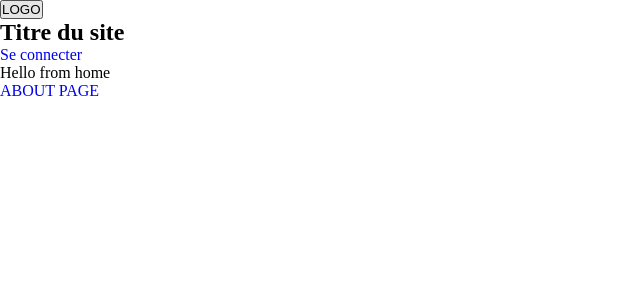
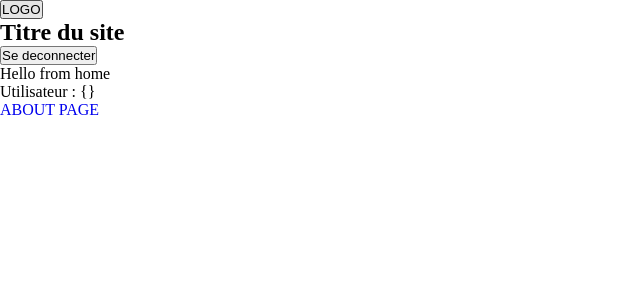
Before and after one commit to teovlt/my-project-client, a Vue app: page / in a window 1280 px wide. Shown: the top 300 px of the page, without its empty margins (0-640 px from the left). Built offline with nearby package versions, Linux system fonts and the light colour scheme; no server answers.

Commit message:
push problem into new branch

```diff
--- a/package.json
+++ b/package.json
@@ -10,7 +10,8 @@
   "dependencies": {
     "axios": "^1.5.1",
     "vue": "^3.3.4",
-    "vue-router": "^4.2.4"
+    "vue-router": "^4.2.4",
+    "vuex": "^4.1.0"
   },
   "devDependencies": {
     "@vitejs/plugin-vue": "^4.3.4",
--- a/src/components/Navbar.vue
+++ b/src/components/Navbar.vue
@@ -2,6 +2,22 @@
   <header>
     <button>LOGO</button>
     <h2>Titre du site</h2>
-    <router-link to="/login">Se connecter</router-link>
+    <button @click="disconnect()">Se deconnecter</button>
   </header>
 </template>
+
+<script>
+export default {
+  name: 'Navbar',
+  data: () => ({
+    msg: 'cc',
+  }),
+  methods: {
+    async disconnect() {
+      await this.$store.dispatch('logout').then(() => {
+        this.$router.push('/')
+      })
+    },
+  },
+}
+</script>
--- a/src/main.js
+++ b/src/main.js
@@ -3,9 +3,11 @@ import './assets/main.css'
 import { createApp } from 'vue'
 import App from './App.vue'
 import router from './router/routes'
+import store from './store'
 
 const app = createApp(App)
 
+app.use(store)
 app.use(router)
 
 app.mount('#app')
--- /dev/null
+++ b/src/store/actions.js
@@ -0,0 +1,5 @@
+export default {
+  setUser({ commit }, user) {
+    commit('SET_USER', user)
+  },
+}
--- /dev/null
+++ b/src/store/getters.js
@@ -0,0 +1,6 @@
+export default {
+  getUser(state) {
+    console.log('Je recupere lutilisateur' + state.user)
+    return state.user
+  },
+}
--- /dev/null
+++ b/src/store/index.js
@@ -0,0 +1,12 @@
+import { createStore } from 'vuex'
+import state from './state'
+import mutations from './mutations'
+import actions from './actions'
+import getters from './getters'
+
+export default new createStore({
+  state,
+  mutations,
+  actions,
+  getters,
+})
--- /dev/null
+++ b/src/store/mutations.js
@@ -0,0 +1,9 @@
+export default {
+  SET_USER(state, user) {
+    console.log('coucou')
+    state.user = user
+  },
+  async logout() {
+    console.log('logout')
+  },
+}
--- /dev/null
+++ b/src/store/state.js
@@ -0,0 +1,3 @@
+export default {
+  user: {},
+}
--- a/src/views/HomeView.vue
+++ b/src/views/HomeView.vue
@@ -2,13 +2,18 @@
   <div>
     <Navbar />
     Hello from {{ msg }}
+    <br />
+    Utilisateur : {{ user }}
     <br />
     <RouterLink to="/about">ABOUT PAGE</RouterLink>
   </div>
 </template>
 
 <script>
+import axios from '../api/axios'
 import Navbar from '../components/Navbar.vue'
+
+const REFRESH_URL = '/auth/refresh-token'
 
 export default {
   name: 'HomeView',
@@ -18,6 +23,25 @@ export default {
   data: () => ({
     msg: 'home',
   }),
-  computed: () => ({}),
+  computed: {
+    user() {
+      this.checkUser()
+      return this.$store.getters.getUser
+    },
+  },
+  methods: {
+    async checkUser() {
+      const res = await axios.get(
+        REFRESH_URL,
+        { ...user._id },
+        {
+          headers: { 'Content-Type': 'application/json' },
+          withCredentials: true,
+        }
+      )
+      console.log(res)
+    },
+  },
+  mounted: () => {},
 }
 </script>
--- a/src/views/SignInView.vue
+++ b/src/views/SignInView.vue
@@ -11,9 +11,7 @@
 </template>
 
 <script>
-import { axiosPrivate } from '../../../../axios/axios'
 import axios from '../api/axios'
-
 const LOGIN_URL = '/auth/login'
 
 export default {
@@ -22,6 +20,7 @@ export default {
     userName: '',
     password: '',
   }),
+  computed: {},
   methods: {
     async connectUser() {
       try {
@@ -30,7 +29,8 @@ export default {
           withCredentials: true,
         })
         const accessToken = res?.data?.accessToken
-        console.log(accessToken + '  ->connexion')
+
+        this.$store.dispatch('setUser', { accessToken, ...res.data.user })
         this.$router.push('/')
       } catch (error) {
         if (!error?.response) {
--- a/src/views/SignUpView.vue
+++ b/src/views/SignUpView.vue
@@ -12,7 +12,7 @@
 </template>
 
 <script>
-import axios from '../../../../axios/axios'
+import axios from '../api/axios'
 const REGISTER_URL = '/auth/register'
 export default {
   name: 'SignUpView',
```
Also changed, not shown: 2 other files (tests, documents, lock files or other folders).
